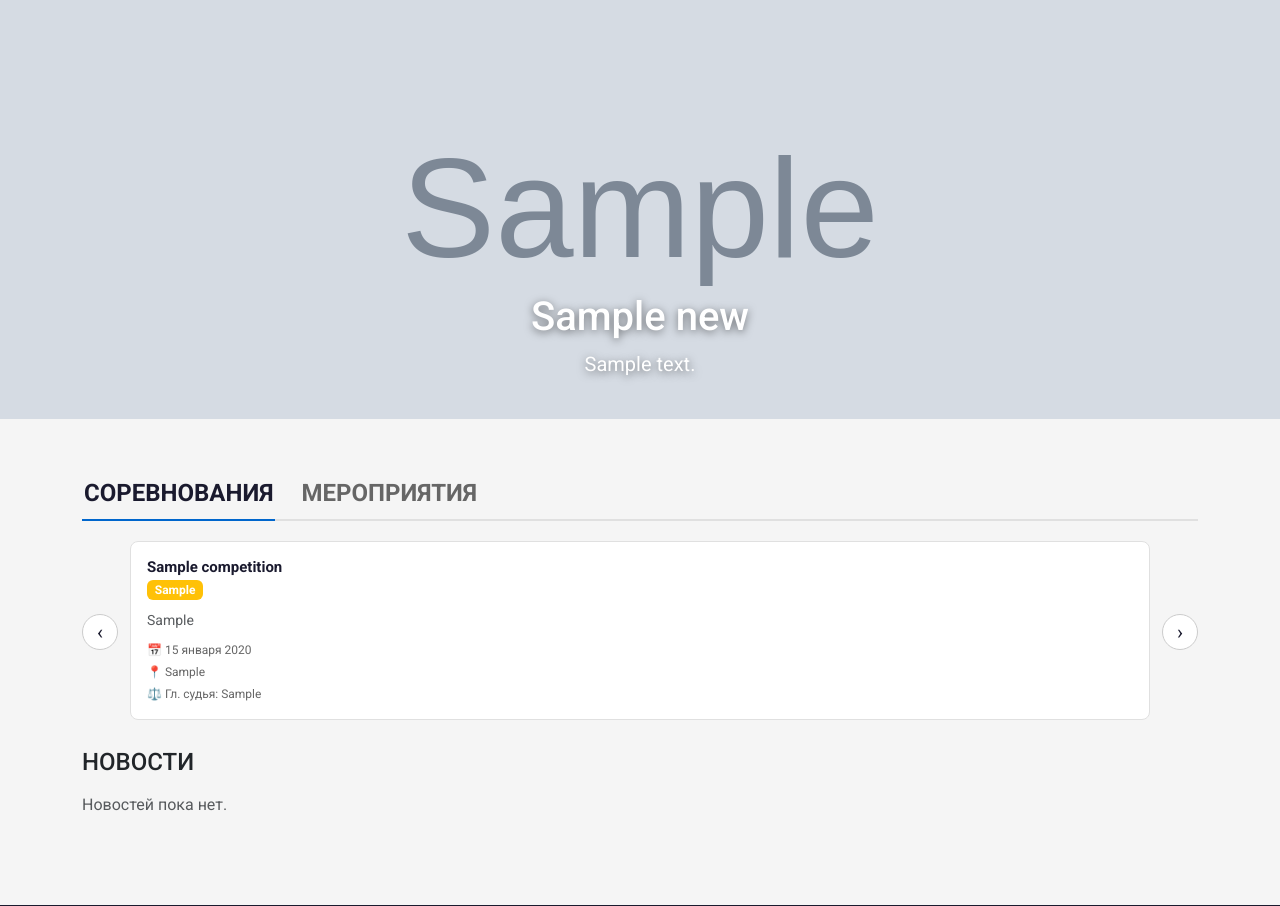
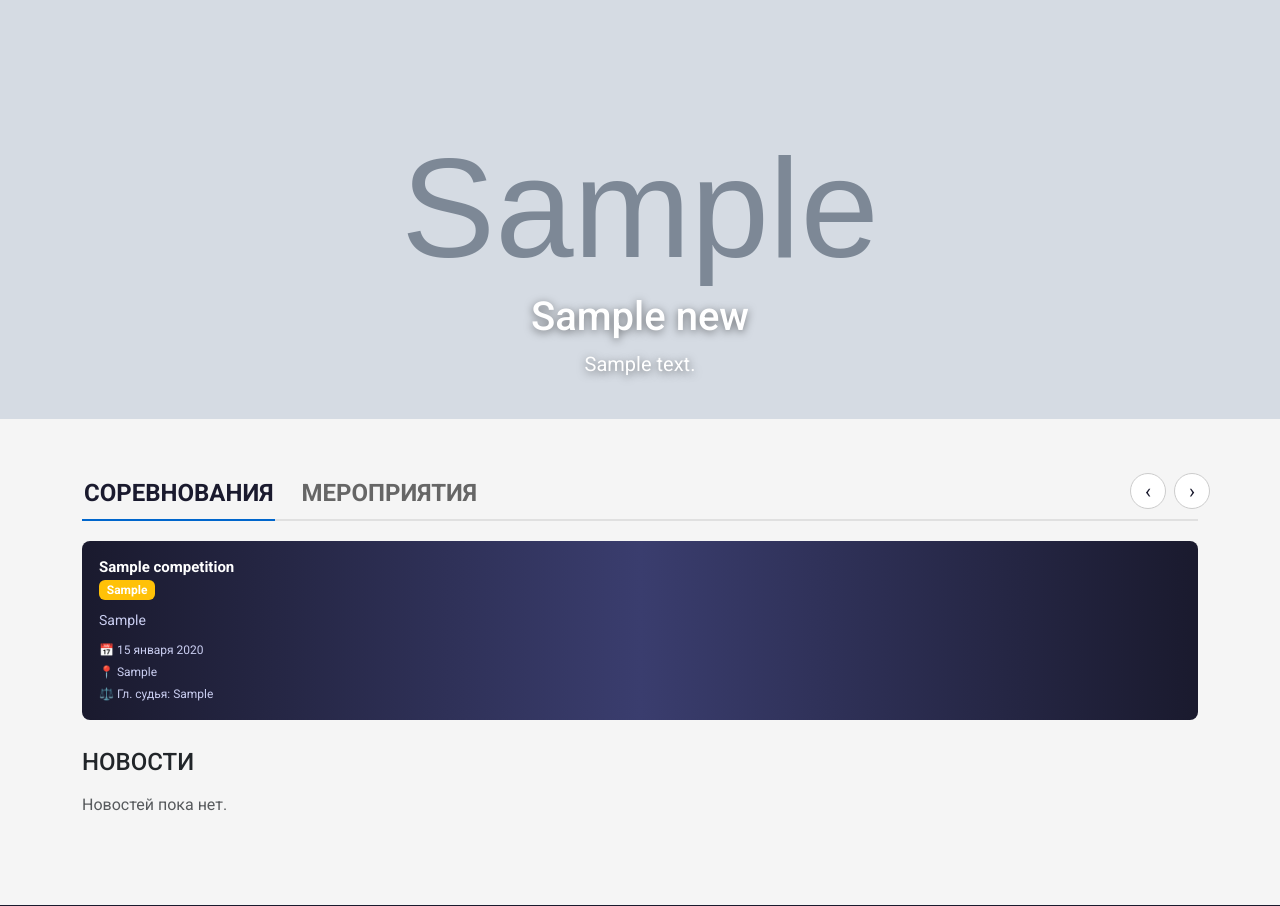
Before and after one commit to rusrafting50-dev/RAFTING_CFO-CODEX, a Flask app: page / in a window 1280 px wide. Shown: the part 121-1027 px from the top of the page. Run offline with Flask 3, Linux system fonts and the light colour scheme; tables that the repository leaves empty hold one stand-in row (values such as "Sample post"); grey boxes marked "Sample" are stand-in pictures.

Commit message:
Карточки слайдера на главной: градиент шапки, белый текст, стрелки в строке вкладок
Карточка теперь того же горизонтального градиента, что и шапка сайта
(тёмный по краям, светлее к середине), текст белый — вместо белой
карточки с тёмным текстом. Стрелки прокрутки перенесены из боков ленты
карточек в строку вкладок "Соревнования/Мероприятия" (справа), как на
референсе rfs.ru — там же остаются при переключении между вкладками.

Технически: разметка каждой вкладки теперь .home-carousel-widget
(содержит .home-carousel-nav со стрелками и .home-carousel-track с
карточками) вместо прежнего .home-carousel, оборачивавшего стрелки и
трек в одну строку. Стрелки позиционируются absolute от .position-relative
на col-12 с вкладками — видны только у активной вкладки, т.к. Bootstrap
скрывает весь неактивный .tab-pane целиком.

Co-Authored-By: Claude Sonnet 5 <noreply@anthropic.com>
Claude-Session: https://claude.ai/code/session_0162FXnVK5YjdPsDXNwHY5vq

```diff
--- a/static/css/style.css
+++ b/static/css/style.css
@@ -339,11 +339,18 @@ header.scrolled {
     border-bottom-color: var(--color-accent);
 }
 
-.home-carousel {
-    position: relative;
+.home-carousel-nav {
+    /* Стрелки прокрутки — в строке вкладок "Соревнования/Мероприятия"
+       (как КАЛЕНДАРЬ МАТЧЕЙ на rfs.ru), а не по бокам самой ленты
+       карточек. Позиционируются от .position-relative на col-12 —
+       у каждой вкладки свой .home-carousel-widget, но виден только
+       активный (Bootstrap скрывает неактивный .tab-pane целиком). */
+    position: absolute;
+    top: 6px;
+    right: 0;
     display: flex;
-    align-items: center;
-    gap: 12px;
+    gap: 8px;
+    z-index: 2;
 }
 
 .home-carousel-track {
@@ -353,7 +360,6 @@ header.scrolled {
     scroll-behavior: smooth;
     scroll-snap-type: x mandatory;
     padding-bottom: 4px;
-    flex: 1 1 auto;
     /* Скрываем нативный скроллбар — прокрутка стрелками/свайпом,
        визуально это горизонтальная лента карточек, а не список. */
     scrollbar-width: none;
@@ -364,8 +370,8 @@ header.scrolled {
 }
 
 .home-carousel-card {
-    /* Белая карточка с рамкой (как на rfs.ru), а не тёмная плашка —
-       категория+даты сверху, лого+заголовок в центре, статус снизу.
+    /* Тот же горизонтальный градиент, что и в шапке сайта (тёмный по
+       краям, светлее к середине) — вместо белой карточки. Текст белый.
        flex:1 растягивает карточки поровну на всю ширину трека, когда
        карточек мало — с min-width как нижней границей, ниже которой
        вместо сжатия начинается горизонтальная прокрутка (много карточек).
@@ -375,9 +381,9 @@ header.scrolled {
     scroll-snap-align: start;
     flex: 1 1 0;
     min-width: 240px;
-    background: #fff;
-    color: var(--color-dark);
-    border: 1px solid #e0e0e0;
+    background: linear-gradient(90deg, var(--color-dark) 0%, #3a3d6e 50%, var(--color-dark) 100%);
+    color: #fff;
+    border: 1px solid transparent;
     border-radius: 8px;
     padding: 16px;
     text-decoration: none;
@@ -388,9 +394,9 @@ header.scrolled {
 
 .home-carousel-card:hover {
     transform: translateY(-3px);
-    box-shadow: 0 4px 14px rgba(0, 0, 0, 0.12);
+    box-shadow: 0 4px 14px rgba(0, 0, 0, 0.35);
     border-color: var(--color-accent);
-    color: var(--color-dark);
+    color: #fff;
 }
 
 .home-carousel-card-top {
@@ -405,12 +411,12 @@ header.scrolled {
     font-weight: 700;
     text-transform: uppercase;
     letter-spacing: 0.04em;
-    color: #888;
+    color: #9aa0c9;
 }
 
 .home-carousel-card-dates {
     font-size: 12px;
-    color: #888;
+    color: #b7b7cf;
     text-align: right;
     white-space: nowrap;
 }
@@ -422,12 +428,14 @@ header.scrolled {
 }
 
 .home-carousel-card-logo {
+    /* Светлый кружок — на тёмном градиенте карточки тёмный фон (как
+       раньше) слился бы с самой карточкой. */
     flex: none;
     width: 44px;
     height: 44px;
     border-radius: 50%;
-    background: var(--color-dark);
-    color: #fff;
+    background: #fff;
+    color: var(--color-dark);
     display: flex;
     align-items: center;
     justify-content: center;
@@ -480,6 +488,10 @@ header.scrolled {
     margin: 0 0 10px;
 }
 
+.home-carousel-card-age {
+    color: #c9cdf0;
+}
+
 .home-carousel-card-meta-list {
     list-style: none;
     margin: 0;
@@ -488,7 +500,7 @@ header.scrolled {
     flex-direction: column;
     gap: 4px;
     font-size: 12px;
-    color: #666;
+    color: #c9cdf0;
 }
 
 .home-carousel-btn {
--- a/static/js/main.js
+++ b/static/js/main.js
@@ -133,7 +133,7 @@
 (function () {
     var CARD_GAP = 16;
 
-    document.querySelectorAll('.home-carousel').forEach(function (carousel) {
+    document.querySelectorAll('.home-carousel-widget').forEach(function (carousel) {
         var track = carousel.querySelector('.home-carousel-track');
         var prevBtn = carousel.querySelector('.home-carousel-prev');
         var nextBtn = carousel.querySelector('.home-carousel-next');
--- a/templates/main/index.html
+++ b/templates/main/index.html
@@ -24,7 +24,7 @@
 
     <div class="container py-5">
         <div class="row mb-4">
-            <div class="col-12">
+            <div class="col-12 position-relative">
                 <ul class="nav home-tabs" id="homeTabs" role="tablist">
                     <li class="nav-item" role="presentation">
                         <button class="nav-link active" id="tab-competitions-btn" data-bs-toggle="tab"
@@ -45,8 +45,11 @@
                     <div class="tab-pane fade show active" id="tab-competitions" role="tabpanel"
                          aria-labelledby="tab-competitions-btn">
                         {% if upcoming_competitions %}
-                            <div class="home-carousel">
-                                <button class="home-carousel-btn home-carousel-prev" type="button" aria-label="Назад">&lsaquo;</button>
+                            <div class="home-carousel-widget">
+                                <div class="home-carousel-nav">
+                                    <button class="home-carousel-btn home-carousel-prev" type="button" aria-label="Назад">&lsaquo;</button>
+                                    <button class="home-carousel-btn home-carousel-next" type="button" aria-label="Вперёд">&rsaquo;</button>
+                                </div>
                                 <div class="home-carousel-track">
                                     {% for competition in upcoming_competitions %}
                                         {% set ct = (competition.comp_type or '')|lower %}
@@ -64,7 +67,7 @@
                                             {% if competition.age_group or competition.boat_class %}
                                                 <div class="home-carousel-card-classes">
                                                     {% if competition.age_group %}
-                                                        <span class="text-muted small">{{ competition.age_group }}</span>
+                                                        <span class="home-carousel-card-age small">{{ competition.age_group }}</span>
                                                     {% endif %}
                                                     {% if competition.boat_class and 'R4' in competition.boat_class %}
                                                         <span class="badge bg-info text-dark">R4</span>
@@ -91,7 +94,6 @@
                                         </a>
                                     {% endfor %}
                                 </div>
-                                <button class="home-carousel-btn home-carousel-next" type="button" aria-label="Вперёд">&rsaquo;</button>
                             </div>
                         {% else %}
                             <p class="text-muted">Ближайших соревнований пока нет.</p>
@@ -99,8 +101,11 @@
                     </div>
                     <div class="tab-pane fade" id="tab-events" role="tabpanel" aria-labelledby="tab-events-btn">
                         {% if upcoming_events %}
-                            <div class="home-carousel">
-                                <button class="home-carousel-btn home-carousel-prev" type="button" aria-label="Назад">&lsaquo;</button>
+                            <div class="home-carousel-widget">
+                                <div class="home-carousel-nav">
+                                    <button class="home-carousel-btn home-carousel-prev" type="button" aria-label="Назад">&lsaquo;</button>
+                                    <button class="home-carousel-btn home-carousel-next" type="button" aria-label="Вперёд">&rsaquo;</button>
+                                </div>
                                 <div class="home-carousel-track">
                                     {% for event in upcoming_events %}
                                         {% set status_lower = (event.status or '')|lower %}
@@ -126,7 +131,6 @@
                                         </a>
                                     {% endfor %}
                                 </div>
-                                <button class="home-carousel-btn home-carousel-next" type="button" aria-label="Вперёд">&rsaquo;</button>
                             </div>
                         {% else %}
                             <p class="text-muted">Ближайших мероприятий пока нет.</p>
```
